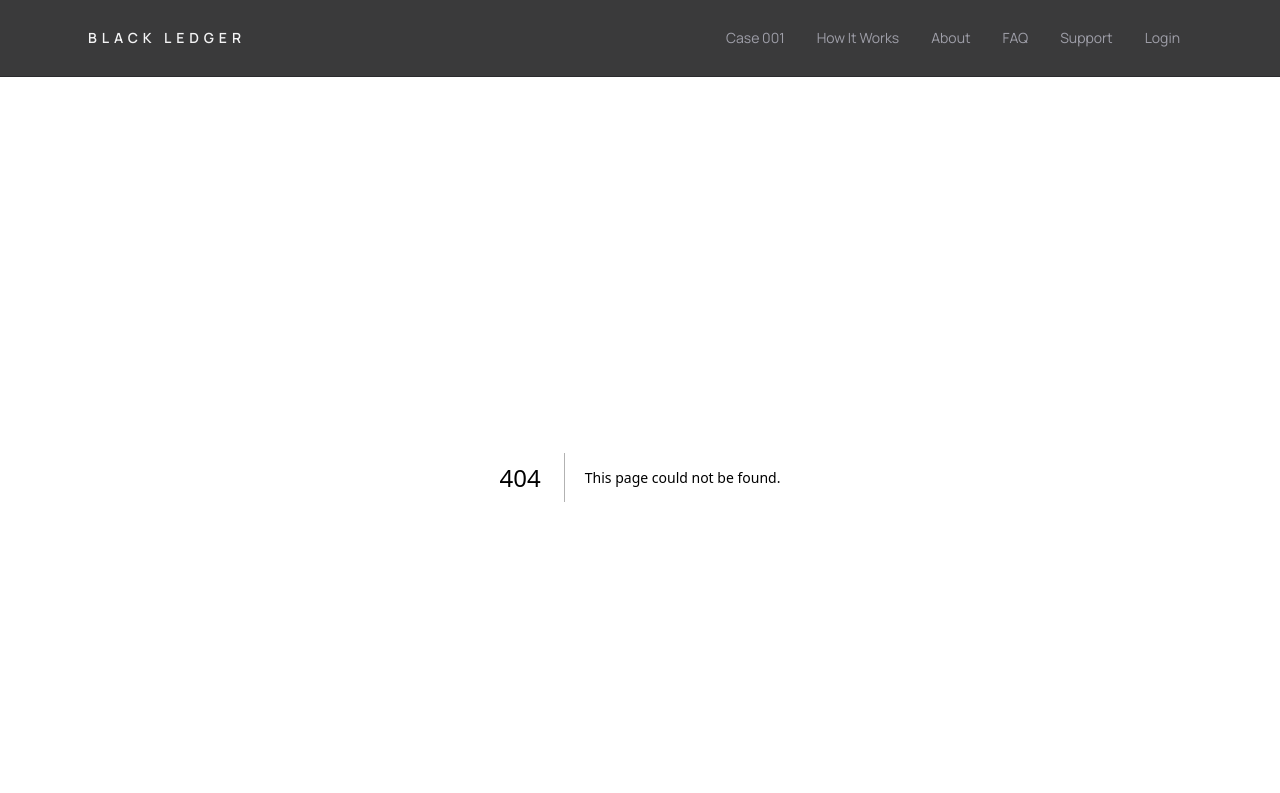
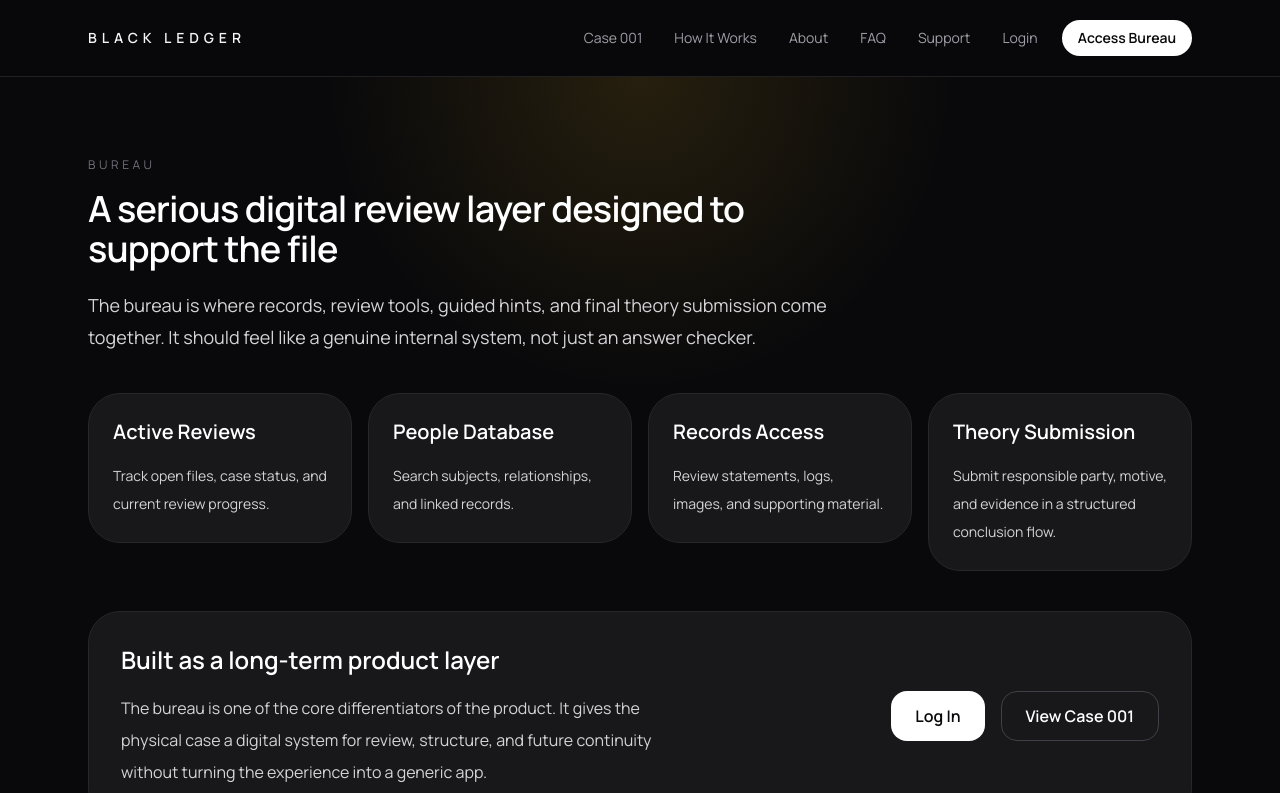
Before and after one commit to Namunamu23/black-ledger, a Next.js app: page /bureau in a window 1280 px wide. Before the commit this address had no page. Shown: the top 793 px of the page. Built offline with nearby package versions, Linux system fonts and the light colour scheme.

Commit message:
product depth pass, bureau page, motion and accessibility, and 404

```diff
--- /dev/null
+++ b/app/bureau/page.tsx
@@ -0,0 +1,66 @@
+import Link from "next/link";
+import SectionHeader from "@/components/ui/SectionHeader";
+import Reveal from "@/components/ui/Reveal";
+import { siteConfig } from "@/data/site";
+
+export default function BureauPage() {
+  return (
+    <main className="bg-zinc-950 text-white">
+      <section className="relative overflow-hidden border-b border-zinc-900 py-20">
+        <div className="absolute inset-0 bg-[radial-gradient(circle_at_top,rgba(251,191,36,0.12),transparent_30%)]" />
+        <div className="relative mx-auto max-w-6xl px-6">
+          <Reveal>
+            <SectionHeader
+              eyebrow={siteConfig.portal.eyebrow}
+              title={siteConfig.portal.title}
+              text={siteConfig.portal.text}
+            />
+          </Reveal>
+
+          <div className="mt-10 grid gap-4 md:grid-cols-2 xl:grid-cols-4">
+            {siteConfig.portal.modules.map((module, index) => (
+              <Reveal key={module.title} delay={index * 0.06}>
+                <div className="rounded-[2rem] border border-zinc-800 bg-zinc-900 p-6">
+                  <h2 className="text-xl font-semibold text-white">{module.title}</h2>
+                  <p className="mt-4 text-sm leading-7 text-zinc-300">
+                    {module.text}
+                  </p>
+                </div>
+              </Reveal>
+            ))}
+          </div>
+
+          <Reveal delay={0.2}>
+            <div className="mt-10 rounded-[2rem] border border-zinc-800 bg-zinc-900 p-8">
+              <div className="grid gap-6 lg:grid-cols-[1.1fr_0.9fr] lg:items-center">
+                <div>
+                  <h3 className="text-2xl font-semibold text-white">
+                    Built as a long-term product layer
+                  </h3>
+                  <p className="mt-4 max-w-2xl text-base leading-8 text-zinc-300">
+                    The bureau is one of the core differentiators of the product. It gives the physical case a digital system for review, structure, and future continuity without turning the experience into a generic app.
+                  </p>
+                </div>
+
+                <div className="flex flex-wrap gap-4 lg:justify-end">
+                  <Link
+                    href="/login"
+                    className="inline-flex items-center rounded-2xl bg-white px-6 py-3 font-semibold text-zinc-950 transition hover:bg-zinc-200"
+                  >
+                    Log In
+                  </Link>
+                  <Link
+                    href={siteConfig.featuredCase.href}
+                    className="inline-flex items-center rounded-2xl border border-zinc-700 px-6 py-3 font-semibold text-white transition hover:bg-zinc-900"
+                  >
+                    View Case 001
+                  </Link>
+                </div>
+              </div>
+            </div>
+          </Reveal>
+        </div>
+      </section>
+    </main>
+  );
+}
--- a/app/layout.tsx
+++ b/app/layout.tsx
@@ -26,9 +26,18 @@ export default function RootLayout({
   return (
     <html lang="en">
       <body className={`${manrope.className} bg-zinc-950 text-white antialiased`}>
+        <a
+          href="#main-content"
+          className="sr-only focus:not-sr-only focus:absolute focus:left-4 focus:top-4 focus:z-[100] focus:rounded-xl focus:bg-white focus:px-4 focus:py-2 focus:text-black"
+        >
+          Skip to content
+        </a>
+
         <div className="min-h-screen flex flex-col">
           <Navbar />
-          <main className="flex-1">{children}</main>
+          <main id="main-content" className="flex-1">
+            {children}
+          </main>
           <Footer />
         </div>
       </body>
--- a/app/login/page.tsx
+++ b/app/login/page.tsx
@@ -1,18 +1,33 @@
+import Link from "next/link";
+import PageHero from "@/components/ui/PageHero";
+
 export default function LoginPage() {
   return (
     <main className="bg-zinc-950 text-white">
       <section className="py-20">
-        <div className="mx-auto max-w-md px-6">
+        <div className="mx-auto grid max-w-6xl gap-10 px-6 lg:grid-cols-[1fr_0.9fr] lg:items-center">
+          <PageHero
+            eyebrow="Login"
+            title="Access the bureau"
+            text="Account access and protected case portal features will be connected in a later phase. This page is already structured to support that transition cleanly."
+          >
+            <div className="flex flex-wrap gap-4">
+              <Link
+                href="/bureau"
+                className="inline-flex items-center rounded-2xl border border-zinc-700 px-6 py-3 font-semibold text-white transition hover:bg-zinc-900"
+              >
+                View Bureau Overview
+              </Link>
+            </div>
+          </PageHero>
+
           <div className="rounded-[2rem] border border-zinc-800 bg-zinc-900 p-8">
             <div className="text-xs uppercase tracking-[0.3em] text-zinc-500">
-              Login
+              Secure access
             </div>
-            <h1 className="mt-4 text-3xl font-semibold text-white">
-              Access the bureau
-            </h1>
-            <p className="mt-4 text-sm leading-7 text-zinc-300">
-              Account access and protected case portal features will be connected in a later phase.
-            </p>
+            <h2 className="mt-4 text-3xl font-semibold text-white">
+              Sign in
+            </h2>
 
             <div className="mt-8 grid gap-4">
               <input
--- /dev/null
+++ b/app/not-found.tsx
@@ -0,0 +1,34 @@
+import Link from "next/link";
+
+export default function NotFound() {
+  return (
+    <main className="flex min-h-[70vh] items-center bg-zinc-950 text-white">
+      <div className="mx-auto max-w-3xl px-6 text-center">
+        <div className="text-xs uppercase tracking-[0.3em] text-zinc-500">
+          Not Found
+        </div>
+        <h1 className="mt-4 text-4xl font-semibold tracking-tight sm:text-5xl">
+          This file does not exist in the archive.
+        </h1>
+        <p className="mt-6 text-lg leading-8 text-zinc-300">
+          The page you tried to access could not be found. Return to the main archive and continue your review from there.
+        </p>
+
+        <div className="mt-8 flex justify-center gap-4">
+          <Link
+            href="/"
+            className="rounded-2xl bg-white px-6 py-3 font-semibold text-zinc-950 transition hover:bg-zinc-200"
+          >
+            Go Home
+          </Link>
+          <Link
+            href="/bureau"
+            className="rounded-2xl border border-zinc-700 px-6 py-3 font-semibold text-white transition hover:bg-zinc-900"
+          >
+            Open Bureau
+          </Link>
+        </div>
+      </div>
+    </main>
+  );
+}
--- a/app/page.tsx
+++ b/app/page.tsx
@@ -8,6 +8,7 @@ import {
 } from "lucide-react";
 import SectionHeader from "@/components/ui/SectionHeader";
 import InfoCard from "@/components/ui/InfoCard";
+import Reveal from "@/components/ui/Reveal";
 import { siteConfig } from "@/data/site";
 
 export default function HomePage() {
@@ -18,6 +19,7 @@ export default function HomePage() {
       <section className="relative overflow-hidden border-b border-zinc-900">
         <div className="absolute inset-0 bg-[radial-gradient(circle_at_top,rgba(251,191,36,0.14),transparent_30%),radial-gradient(circle_at_right,rgba(255,255,255,0.05),transparent_25%)]" />
         <div className="relative mx-auto grid max-w-6xl gap-12 px-6 py-24 lg:grid-cols-[1.05fr_0.95fr] lg:py-32">
+          <Reveal>
             <div className="max-w-2xl">
               <div className="text-xs uppercase tracking-[0.3em] text-zinc-500">
                 {siteConfig.brand.name}
@@ -39,10 +41,10 @@ export default function HomePage() {
                   Shop Case 001
                 </Link>
                 <Link
-                href="/how-it-works"
+                  href="/bureau"
                   className="inline-flex items-center rounded-2xl border border-zinc-700 px-6 py-3 font-semibold text-white transition hover:bg-zinc-900"
                 >
-                Learn How It Works
+                  View Bureau System
                 </Link>
               </div>
 
@@ -52,7 +54,9 @@ export default function HomePage() {
                 <InfoCard label="Difficulty" value={featuredCase.difficulty} />
               </div>
             </div>
+          </Reveal>
 
+          <Reveal delay={0.08}>
             <div className="lg:pl-6">
               <div className="rounded-[2rem] border border-zinc-800 bg-zinc-900 p-5 shadow-2xl shadow-black/30">
                 <div className="rounded-[1.5rem] border border-zinc-800 bg-zinc-950 p-6">
@@ -116,108 +120,54 @@ export default function HomePage() {
                   </div>
 
                   <Link
-                  href={featuredCase.href}
+                    href="/bureau"
                     className="mt-6 inline-flex items-center gap-2 text-sm font-medium text-zinc-200 transition hover:text-white"
                   >
-                  View Case 001 <ArrowRight className="h-4 w-4" />
+                    Open Bureau Overview <ArrowRight className="h-4 w-4" />
                   </Link>
                 </div>
               </div>
+            </div>
+          </Reveal>
+        </div>
+      </section>
+
+      <section className="border-b border-zinc-900 py-20">
+        <div className="mx-auto max-w-6xl px-6">
+          <Reveal>
+            <SectionHeader
+              eyebrow="Featured File"
+              title={`Case ${featuredCase.id}: ${featuredCase.title}`}
+              text={featuredCase.summary}
+            />
+          </Reveal>
+
+          <div className="mt-10 grid gap-4 sm:grid-cols-3">
+            <Reveal><InfoCard label="Players" value={featuredCase.players} /></Reveal>
+            <Reveal delay={0.05}><InfoCard label="Duration" value={featuredCase.duration} /></Reveal>
+            <Reveal delay={0.1}><InfoCard label="Difficulty" value={featuredCase.difficulty} /></Reveal>
           </div>
         </div>
       </section>
 
       <section className="border-b border-zinc-900 py-20">
         <div className="mx-auto max-w-6xl px-6">
-          <SectionHeader
-            eyebrow="Featured File"
-            title={`Case ${featuredCase.id}: ${featuredCase.title}`}
-            text={featuredCase.summary}
-          />
-
-          <div className="mt-10 grid gap-4 sm:grid-cols-3">
-            <InfoCard label="Players" value={featuredCase.players} />
-            <InfoCard label="Duration" value={featuredCase.duration} />
-            <InfoCard label="Difficulty" value={featuredCase.difficulty} />
-          </div>
-
-          <div className="mt-10 rounded-[2rem] border border-zinc-800 bg-zinc-900 p-8">
-            <div className="grid gap-8 lg:grid-cols-[1.15fr_0.85fr]">
-              <div>
-                <h3 className="text-2xl font-semibold text-white">
-                  A grounded first case with real investigative texture
-                </h3>
-                <p className="mt-4 max-w-2xl text-base leading-8 text-zinc-300">
-                  The Alder Street Review is built to establish the Black Ledger brand: a suspicious death, a weak official explanation, and an evidence trail that rewards careful review rather than random guesswork.
-                </p>
-              </div>
-
-              <div>
-                <div className="text-sm font-medium text-zinc-400">
-                  Included in the experience
-                </div>
-                <ul className="mt-4 space-y-3 text-sm leading-7 text-zinc-300">
-                  <li>Case summary and original incident report</li>
-                  <li>Witness statements, records, and crime scene materials</li>
-                  <li>Timeline and contradiction-based evidence review</li>
-                  <li>Digital bureau access with guided review tools</li>
-                </ul>
-
-                <Link
-                  href={featuredCase.href}
-                  className="mt-6 inline-flex items-center rounded-2xl bg-white px-5 py-3 font-semibold text-zinc-950 transition hover:bg-zinc-200"
-                >
-                  Explore the Case
-                </Link>
-              </div>
-            </div>
-          </div>
-        </div>
-      </section>
-
-      <section className="border-b border-zinc-900 py-20">
-        <div className="mx-auto max-w-6xl px-6">
+          <Reveal>
             <SectionHeader
               eyebrow="Why It Feels Different"
               title="Built to feel more deliberate than a standard mystery box"
               text="The goal is not random complexity. The goal is a premium, believable, and well-structured investigation experience."
             />
+          </Reveal>
 
           <div className="mt-10 grid gap-4 lg:grid-cols-3">
-            {home.differentiators.map((item) => (
-              <div
-                key={item.title}
-                className="rounded-[2rem] border border-zinc-800 bg-zinc-900 p-6"
-              >
+            {home.differentiators.map((item, index) => (
+              <Reveal key={item.title} delay={index * 0.06}>
+                <div className="rounded-[2rem] border border-zinc-800 bg-zinc-900 p-6">
                   <h3 className="text-xl font-semibold text-white">{item.title}</h3>
                   <p className="mt-4 text-sm leading-7 text-zinc-300">{item.text}</p>
                 </div>
-            ))}
-          </div>
-        </div>
-      </section>
-
-      <section className="border-b border-zinc-900 py-20">
-        <div className="mx-auto max-w-6xl px-6">
-          <SectionHeader
-            eyebrow="How It Works"
-            title="A serious case experience in three steps"
-          />
-
-          <div className="mt-10 grid gap-4 lg:grid-cols-3">
-            {home.howSteps.map((step, index) => (
-              <div
-                key={step.title}
-                className="rounded-[2rem] border border-zinc-800 bg-zinc-900 p-6"
-              >
-                <div className="text-xs uppercase tracking-[0.3em] text-amber-300">
-                  0{index + 1}
-                </div>
-                <h3 className="mt-4 text-xl font-semibold text-white">
-                  {step.title}
-                </h3>
-                <p className="mt-4 text-sm leading-7 text-zinc-300">{step.text}</p>
-              </div>
+              </Reveal>
             ))}
           </div>
         </div>
@@ -225,6 +175,7 @@ export default function HomePage() {
 
       <section className="py-20">
         <div className="mx-auto max-w-6xl px-6">
+          <Reveal>
             <div className="rounded-[2rem] border border-zinc-800 bg-gradient-to-br from-zinc-900 to-zinc-950 p-8 sm:p-10">
               <div className="grid gap-8 lg:grid-cols-[1.1fr_0.9fr] lg:items-center">
                 <div>
@@ -255,6 +206,7 @@ export default function HomePage() {
                 </div>
               </div>
             </div>
+          </Reveal>
         </div>
       </section>
     </main>
--- a/components/layout/Navbar.tsx
+++ b/components/layout/Navbar.tsx
@@ -21,7 +21,8 @@ export default function Navbar() {
           {siteConfig.brand.name}
         </Link>
 
-        <nav className="hidden items-center gap-2 md:flex">
+        <div className="hidden items-center gap-3 md:flex">
+          <nav className="flex items-center gap-2">
             {siteConfig.navItems.map((item) => {
               const isActive = pathname === item.href;
               return (
@@ -40,6 +41,14 @@ export default function Navbar() {
               );
             })}
           </nav>
+
+          <Link
+            href="/bureau"
+            className="rounded-full bg-white px-4 py-2 text-sm font-semibold text-zinc-950 transition hover:bg-zinc-200"
+          >
+            Access Bureau
+          </Link>
+        </div>
 
         <button
           type="button"
@@ -72,6 +81,14 @@ export default function Navbar() {
                 </Link>
               );
             })}
+
+            <Link
+              href="/bureau"
+              onClick={() => setOpen(false)}
+              className="mt-3 rounded-xl bg-white px-4 py-3 text-center text-sm font-semibold text-zinc-950 transition hover:bg-zinc-200"
+            >
+              Access Bureau
+            </Link>
           </div>
         </div>
       )}
--- /dev/null
+++ b/components/ui/PageHero.tsx
@@ -0,0 +1,37 @@
+import clsx from "clsx";
+
+type PageHeroProps = {
+  eyebrow: string;
+  title: string;
+  text?: string;
+  align?: "left" | "center";
+  children?: React.ReactNode;
+};
+
+export default function PageHero({
+  eyebrow,
+  title,
+  text,
+  align = "left",
+  children,
+}: PageHeroProps) {
+  return (
+    <div
+      className={clsx(
+        "max-w-3xl",
+        align === "center" && "mx-auto text-center"
+      )}
+    >
+      <div className="text-xs uppercase tracking-[0.3em] text-zinc-500">
+        {eyebrow}
+      </div>
+      <h1 className="mt-4 text-4xl font-semibold tracking-tight text-white sm:text-5xl">
+        {title}
+      </h1>
+      {text ? (
+        <p className="mt-5 text-lg leading-8 text-zinc-300">{text}</p>
+      ) : null}
+      {children ? <div className="mt-8">{children}</div> : null}
+    </div>
+  );
+}
--- /dev/null
+++ b/components/ui/Reveal.tsx
@@ -0,0 +1,27 @@
+"use client";
+
+import { motion } from "framer-motion";
+
+type RevealProps = {
+  children: React.ReactNode;
+  delay?: number;
+  className?: string;
+};
+
+export default function Reveal({
+  children,
+  delay = 0,
+  className,
+}: RevealProps) {
+  return (
+    <motion.div
+      initial={{ opacity: 0, y: 16 }}
+      whileInView={{ opacity: 1, y: 0 }}
+      viewport={{ once: true, amount: 0.2 }}
+      transition={{ duration: 0.55, delay }}
+      className={className}
+    >
+      {children}
+    </motion.div>
+  );
+}
--- a/data/site.ts
+++ b/data/site.ts
@@ -61,6 +61,31 @@ export const siteConfig = {
     ],
   },
 
+  portal: {
+    eyebrow: "Bureau",
+    title: "A serious digital review layer designed to support the file",
+    text:
+      "The bureau is where records, review tools, guided hints, and final theory submission come together. It should feel like a genuine internal system, not just an answer checker.",
+    modules: [
+      {
+        title: "Active Reviews",
+        text: "Track open files, case status, and current review progress.",
+      },
+      {
+        title: "People Database",
+        text: "Search subjects, relationships, and linked records.",
+      },
+      {
+        title: "Records Access",
+        text: "Review statements, logs, images, and supporting material.",
+      },
+      {
+        title: "Theory Submission",
+        text: "Submit responsible party, motive, and evidence in a structured conclusion flow.",
+      },
+    ],
+  },
+
   faq: [
     {
       question: "Do I need internet access?",
```
Lines whose indentation alone changed are shown as unchanged.
